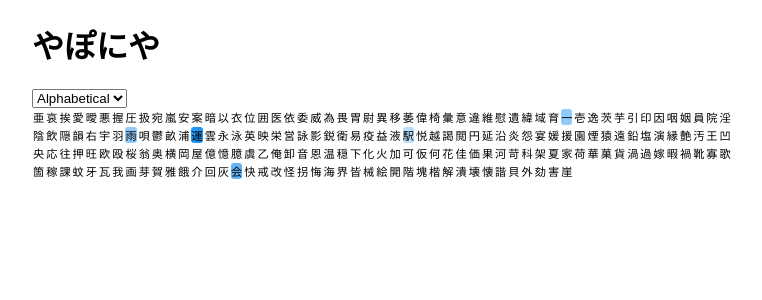
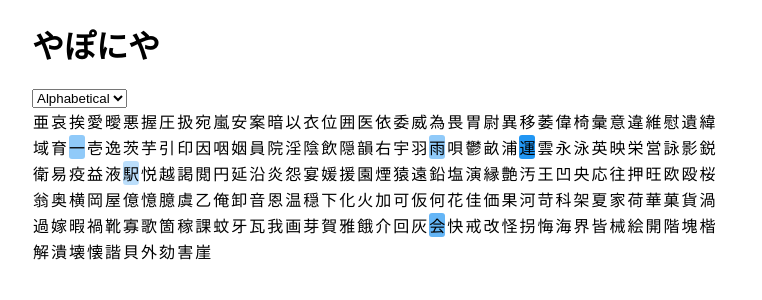
Before and after one commit to aulb/yaponiya-ui, a React (Create React App) app: page / in a window 1280 px wide. Shown: the top 300 px of the page, without its empty margins (258-1020 px from the left). Built offline with nearby package versions, Linux system fonts and the light colour scheme.

Commit message:
Reordering proof of concept done!
Added new state to kanji called position.

```diff
--- a/src/components/Kanji.js
+++ b/src/components/Kanji.js
@@ -6,7 +6,7 @@ import PropTypes from 'prop-types';
 function Kanji(props) {
   const style = {
     backgroundColor: props.color,
-    fontSize: '0.7em',
+    fontSize: '1.0em',
     fontFamily: 'Noto Sans',
     display: 'inline-block',
     margin: 1,
--- a/src/components/KanjiContainer.js
+++ b/src/components/KanjiContainer.js
@@ -4,20 +4,29 @@ import Kanji from './Kanji';
 
 /*
  * Get color from a predefined list.
+ test() {
+   const a = Object.keys(this.state.kanjiList).map((kanji) => {
+     return Object.assign({},this.state.kanjiList[kanji], { kanji })
+   });
+   console.log(a);
+ }
  */
 
+
+
 function KanjiContainer(props) {
-  let kanjiJSXList = [];
-  for (let character in props.kanjiList) {
-    let currentProp = props.kanjiList[character];
-    kanjiJSXList.push((
+  let kanjiJSXList = Array(props.numOfKanji);
+
+  Object.keys(props.kanjiList).map((character) => {
+    let currentKanjiProp = props.kanjiList[character];
+    kanjiJSXList[currentKanjiProp.position] = (
       <Kanji
         character={character}
-        color={currentProp.color}
+        color={currentKanjiProp.color}
         key={character}
       />
-    ));
-  }
+    );
+  });
 
   return (
     <div className="kanjiContainer">
@@ -28,6 +37,7 @@ function KanjiContainer(props) {
 
 KanjiContainer.propTypes = {
   kanjiList: PropTypes.object.isRequired,
+  numOfKanji: PropTypes.number,
 };
 
 export default KanjiContainer;
--- a/src/components/KanjiStore.js
+++ b/src/components/KanjiStore.js
@@ -5,20 +5,31 @@ import Options from './Options';
 import Header from './Header';
 import '../styles/KanjiLayout.css';
 import { kanjiFactory, getMaxCounter } from '../helpers/utils';
-import { OPTIONS } from '../helpers/constants';
+import { OPTIONS, ORDERS } from '../helpers/constants';
 import { color } from '../helpers/colors';
 import { mockData } from '../helpers/mock';
 
 /* Determine the character's color and initial counter
  * in the kanjiFactory.
  */
-const KANJI_LIST = kanjiFactory(200);
+const numOfKanji = 200;
+const KANJI_LIST = kanjiFactory(numOfKanji);
 
 class KanjiStore extends Component {
   constructor(props) {
     super(props); // What does this do? <-- lets you call this.props in constructor
     this.state = {
-      currentOrder: 'Alphabetical',
+      currentOrder: OPTIONS.ALPHABETICAL,
+      /* Example kanji state object
+        {
+          '日': {
+            color    : '#FFF',
+            counter  : 0,
+            position : 0,
+          },
+          '大',...
+        }
+      */
       kanjiList: KANJI_LIST,
     };
 
@@ -34,6 +45,7 @@ class KanjiStore extends Component {
   updateKanji() {
     const kanjiUpdate = {...this.state.kanjiList};
     const biggestCounter = getMaxCounter(mockData);
+    // TODO redo with Object.keys(mockData).map()
     for (let character in mockData) {
       // Check if exist, just incase
       if (kanjiUpdate.hasOwnProperty(character)) {
@@ -53,12 +65,36 @@ class KanjiStore extends Component {
   }
 
   switchOrder(event) {
+    // Get new order from the event
     const nextOrder = event.target.value;
-    this.setState({ currentOrder: nextOrder });
+
+    // Create new set of kanjiList with their order changed
+    // This changes the position state of each kanji
+    const kanjiUpdate = kanjiFactory(numOfKanji, nextOrder);
+
+    // TODO Copy counter values to the new kanji states
+    // This should be from mockData
+    // Object.keys(this.props.kanjiList).map((character) => {
+    //   // Update only if the character exist in the new state
+    //   if (kanjiUpdate.hasOwnProperty(character)) {
+    //       kanjiUpdate[character].counter = this.props.kanjiList
+    //   }
+    // });
+
+    console.log(kanjiUpdate);
+    this.setState({
+      currentOrder: nextOrder,
+      kanjiList: kanjiUpdate,
+    });
   }
 
   renderKanjiContainer() {
-    return <KanjiContainer kanjiList={this.kanjiList} />;
+    return (
+      <KanjiContainer
+        kanjiList = {this.kanjiList}
+        numOfKanji={numOfKanji}
+      />
+    );
   }
 
   render() {
--- a/src/helpers/utils.js
+++ b/src/helpers/utils.js
@@ -1,22 +1,26 @@
-import { JOYO_KANJI } from './constants';
+import { JOYO_KANJI, OPTIONS, ORDERS } from './constants';
+
+
+function shuffleJoyoKanji() {
+  return shuffleInPlace([...JOYO_KANJI]);
+}
 
 /*
- * Creates a copy of the Kanji array and shuffles the content
- * in place.
+ * Creates a copy of the array and shuffles its content in place.
  */
-function shuffleJoyoKanji() {
+function shuffleInPlace(arr) {
   // Duplicate our original list, spread is .slice()
-  const kanjiList = [...JOYO_KANJI];
+  const arrCopy = [...arr];
   // Swapping the good old way is fast and legible
   let tempCharacter = null;
   let j = 0;
-  for (let i = 0; i < kanjiList.length; i++) {
-    j = getRandomInt(0, kanjiList.length);
-    tempCharacter = kanjiList[i];
-    kanjiList[i] = kanjiList[j];
-    kanjiList[j] = tempCharacter;
+  for (let i = 0; i < arr.length; i++) {
+    j = getRandomInt(0, arrCopy.length);
+    tempCharacter = arrCopy[i];
+    arrCopy[i] = arrCopy[j];
+    arrCopy[j] = tempCharacter;
   }
-  return kanjiList;
+  return arrCopy
 }
 
 /*
@@ -29,15 +33,29 @@ function getRandomInt(min, max) {
 /*
  * Creates (initializes) a basic Kanji object.
  */
-export function kanjiFactory(numOfKanji) {
+export function kanjiFactory(numOfKanji, order = 'Alphabetical') {
   // https://github.com/jamesknelson/node-joyo-kanji/blob/master/index.js
-  let kanjiList = JOYO_KANJI.slice(0, numOfKanji); // shuffleJoyoKanji().slice(0, numOfKanji);
+  let kanjiList = [...JOYO_KANJI]; // JOYO_KANJI.slice(0, numOfKanji); shuffleJoyoKanji().slice(0, numOfKanji);
+  // We want it to be an object for its fast lookup
+  // Helps with updating states
   let kanjiState = {};
-  for (let i = 0; i < kanjiList.length; i++) {
-    let currentCharacter = kanjiList[i];
+
+  // By default it grabs alphabetical
+  let orderArr = ORDERS.ALPHABETICAL;
+
+  switch (order) {
+    case OPTIONS.RANDOM:
+      orderArr = shuffleInPlace(orderArr);
+    default:
+      break;
+  }
+
+  for (let i = 0; i < numOfKanji; i++) {
+    let currentCharacter = kanjiList[orderArr[i]];
     kanjiState[currentCharacter] = {
-      counter: 0,
-      color: '#FFFFFF'
+      counter : 0,
+      color   : '#FFFFFF',
+      position: i,
     }
   }
 
```
Also changed, not shown: src/helpers/constants.js.
